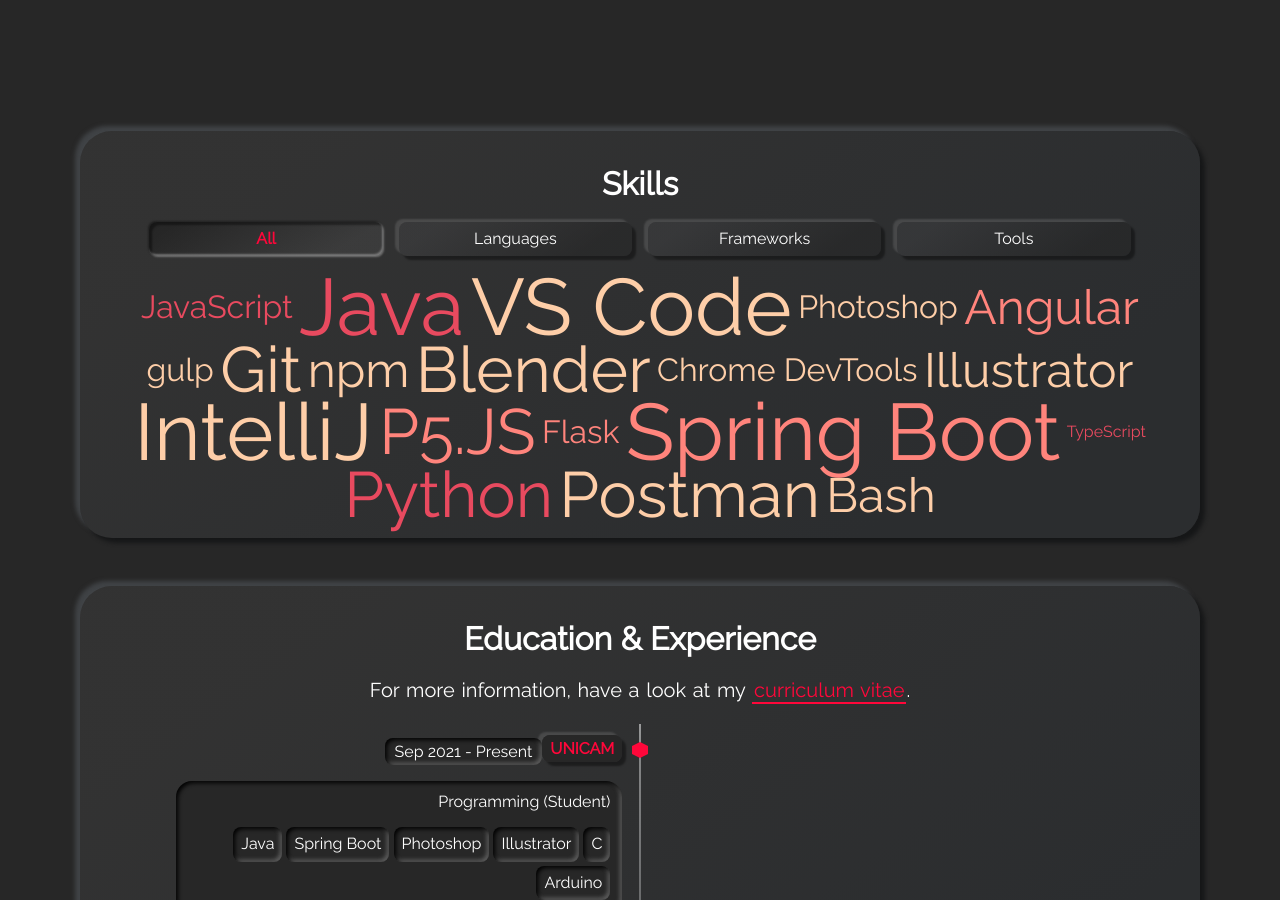
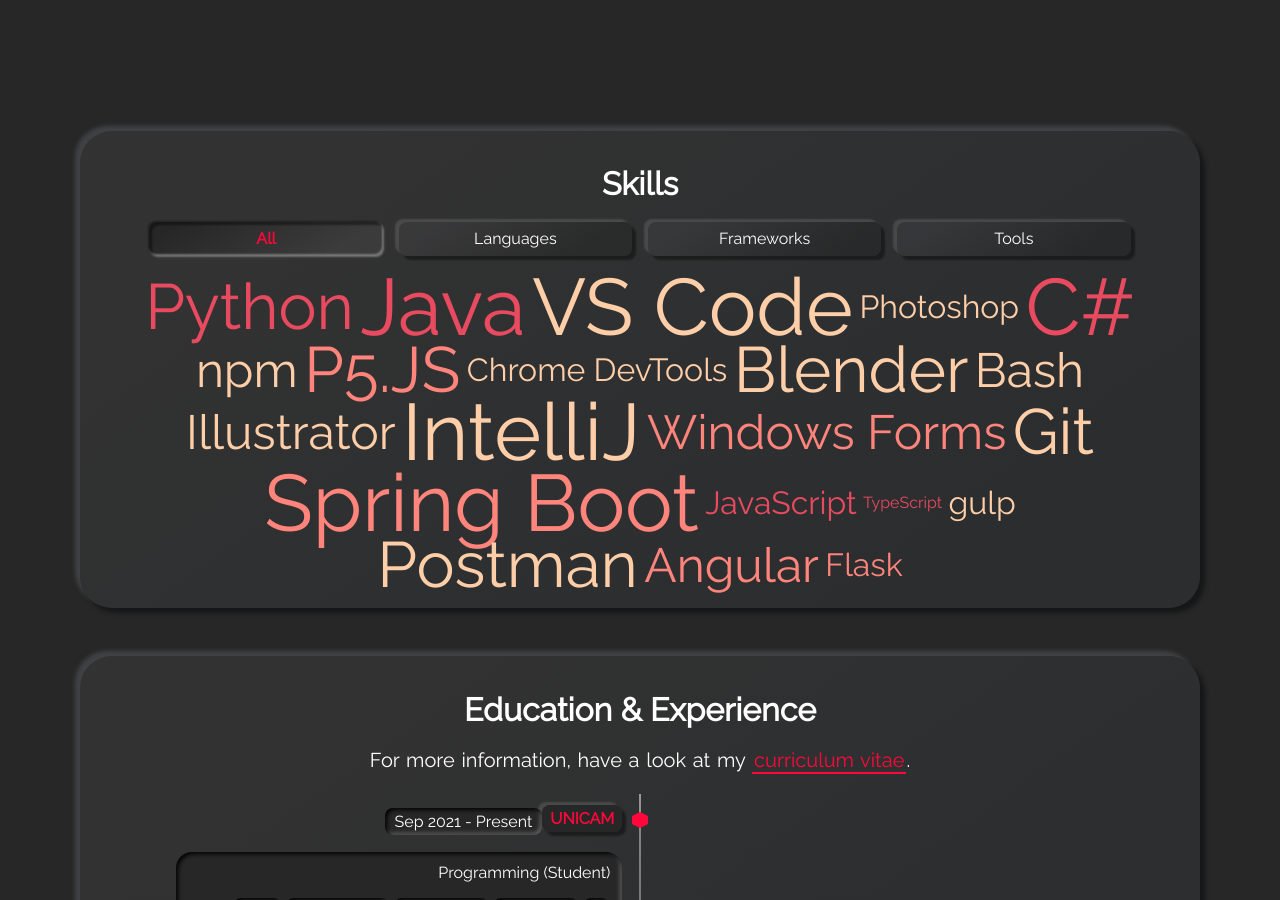
Before and after one commit to PettingStrings/pettingstrings.github.io, a Jekyll site: the page built from index.html, in a window 1280 px wide and 900 px high, scrolled down 929 px. Built offline with Jekyll 4.4.1, drawn with Linux system fonts in a browser that asks for light colours.

Commit message:
Updated Skills, Frameworks

```diff
--- a/_data/skills-frameworks.yml
+++ b/_data/skills-frameworks.yml
@@ -16,3 +16,6 @@
 
 - name: P5.JS
   weight: 4
+
+- name: Windows Forms
+  weight: 3
--- a/_data/skills-languages.yml
+++ b/_data/skills-languages.yml
@@ -16,3 +16,6 @@
 
 - name: Java
   weight: 5
+
+- name: C#
+  weight: 5
```
